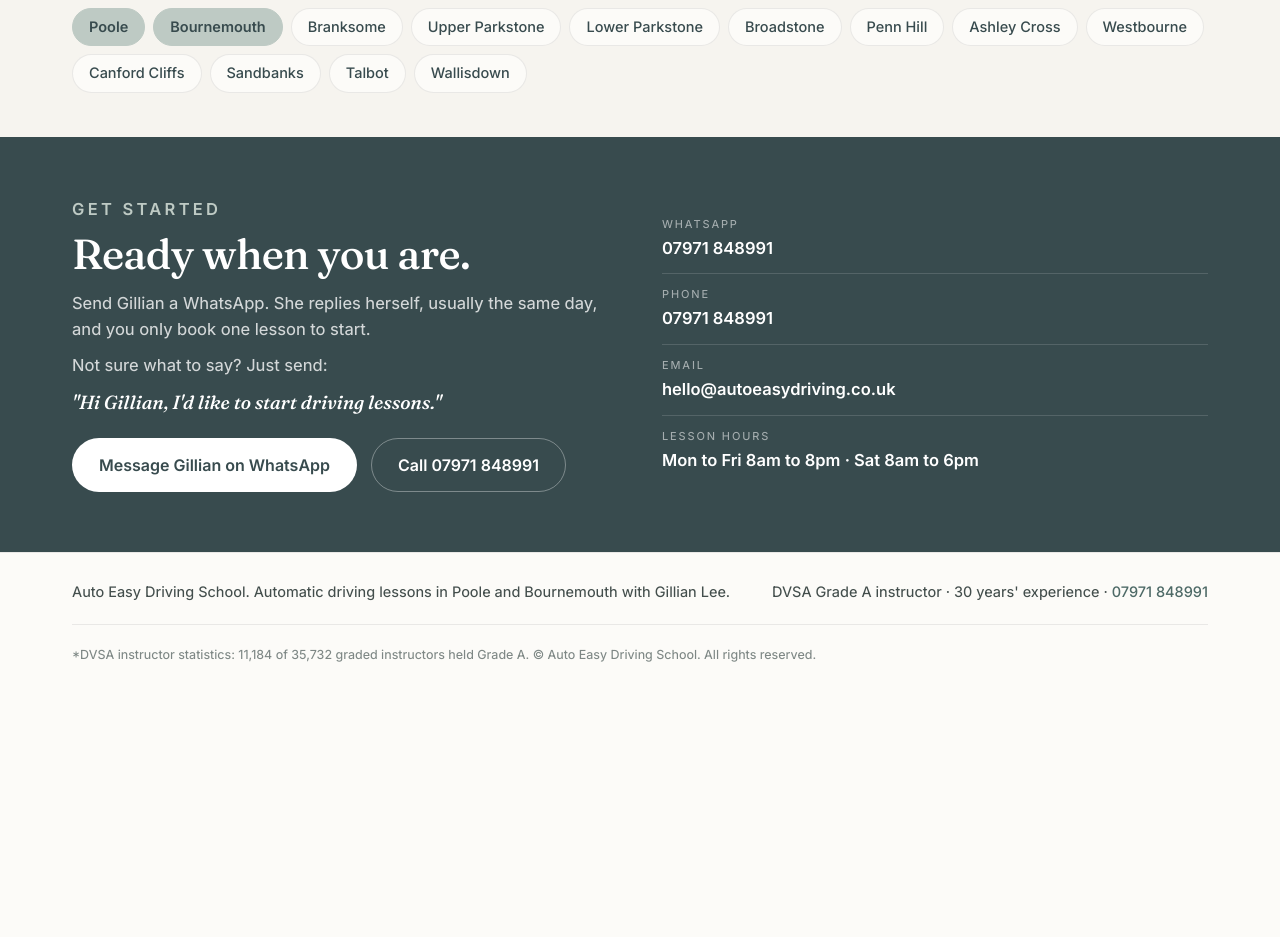
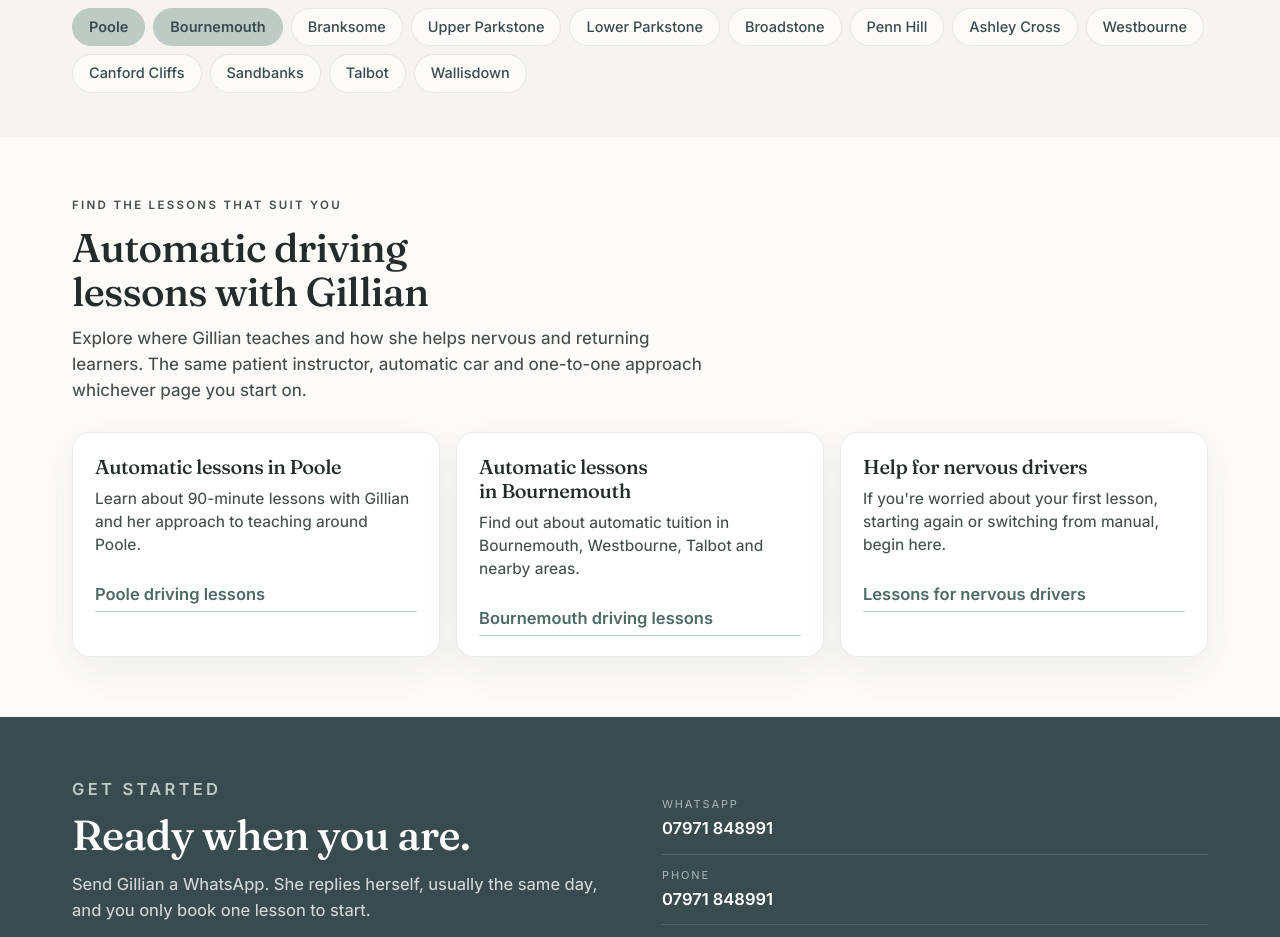
Before and after one commit to leewaycoaching/autoeasy-site, a plain HTML site: page index.html in a window 1280 px wide. Shown: the part 8040-8977 px from the top of the page. Before the commit the page ends 8732 px from the top, so only its background shows below. Drawn offline with Linux system fonts and the light colour scheme.

Commit message:
SEO: add visible contextual links to three service pages

```diff
--- a/index.html
+++ b/index.html
@@ -693,6 +693,33 @@ a{color:inherit}
   </div>
 </section>
 
+<section class="band band--paper" aria-labelledby="lesson-pages-title">
+  <div class="wrap">
+    <div class="sec-head sec-head--wide">
+      <p class="eyebrow">Find the lessons that suit you</p>
+      <h2 id="lesson-pages-title">Automatic driving lessons with Gillian</h2>
+      <p>Explore where Gillian teaches and how she helps nervous and returning learners. The same patient instructor, automatic car and one-to-one approach whichever page you start on.</p>
+    </div>
+    <div class="types">
+      <article class="type">
+        <h3>Automatic lessons in Poole</h3>
+        <p>Learn about 90-minute lessons with Gillian and her approach to teaching around Poole.</p>
+        <a class="text-link" href="/automatic-driving-lessons-poole/">Poole driving lessons</a>
+      </article>
+      <article class="type">
+        <h3>Automatic lessons in Bournemouth</h3>
+        <p>Find out about automatic tuition in Bournemouth, Westbourne, Talbot and nearby areas.</p>
+        <a class="text-link" href="/automatic-driving-lessons-bournemouth/">Bournemouth driving lessons</a>
+      </article>
+      <article class="type">
+        <h3>Help for nervous drivers</h3>
+        <p>If you're worried about your first lesson, starting again or switching from manual, begin here.</p>
+        <a class="text-link" href="/nervous-drivers/">Lessons for nervous drivers</a>
+      </article>
+    </div>
+  </div>
+</section>
+
 <section class="band band--deep" id="contact">
   <div class="wrap contact-grid">
     <div class="contact-body">
```
